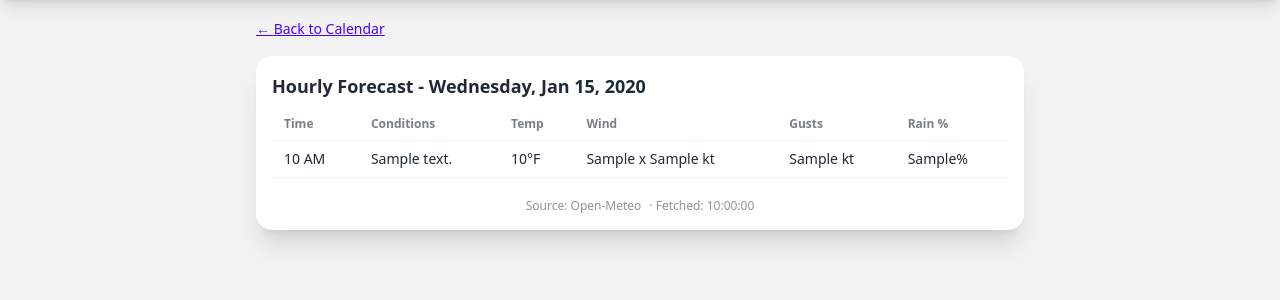
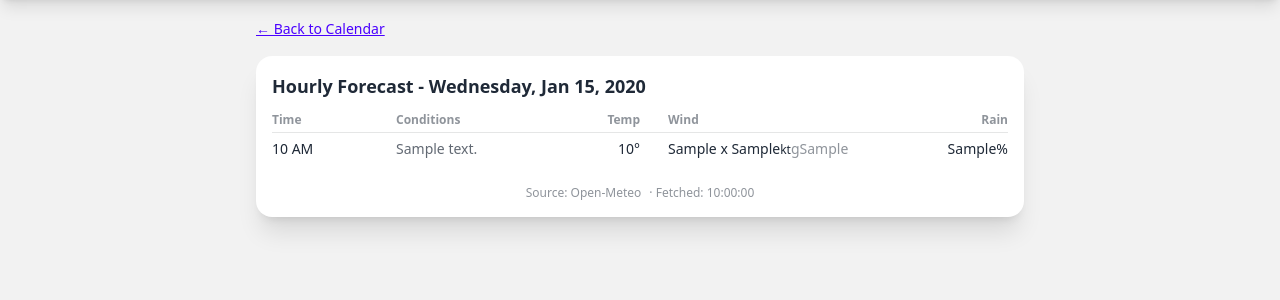
Before and after one commit to dustinkeib/hamsfly, a Django app: template apps/hamsalert/templates/hamsalert/hourly_forecast.html in a window 1280 px wide. Shown: the part 64-364 px from the top of the page. Run offline with Django 5.2, Linux system fonts and the light colour scheme; the template is opened without the code that fills it: most values are stand-ins (such as "Sample title", 1, 10 or a date in 2020); some libraries are stand-ins or nearby versions.

Commit message:
refactor hourly forecast from table to compact CSS grid layout
Co-Authored-By: Claude Opus 4.5 <noreply@anthropic.com>

```diff
--- a/apps/hamsalert/templates/hamsalert/hourly_forecast.html
+++ b/apps/hamsalert/templates/hamsalert/hourly_forecast.html
@@ -26,35 +26,23 @@
         <div class="card-body p-4">
             <h2 class="card-title text-lg">Hourly Forecast - {{ target_date|date:"l, M j, Y" }}</h2>
 
-            <div class="overflow-x-auto">
-                <table class="table table-sm table-zebra">
-                    <thead>
-                        <tr>
-                            <th>Time</th>
-                            <th>Conditions</th>
-                            <th>Temp</th>
-                            <th>Wind</th>
-                            <th>Gusts</th>
-                            <th>Rain %</th>
-                        </tr>
-                    </thead>
-                    <tbody>
-                        {% for hour in hourly.hours %}
-                        <tr>
-                            <td class="whitespace-nowrap font-medium">{{ hour.time|time:"g A" }}</td>
-                            <td>{{ hour.weather_description }}</td>
-                            <td>{% if hour.temperature_f is not None %}{{ hour.temperature_f }}°F{% else %}--{% endif %}</td>
-                            <td class="whitespace-nowrap">
-                                {{ hour.wind_arrow }}
-                                {{ hour.direction_compass }}
-                                {{ hour.wind_speed_kt }} kt
-                            </td>
-                            <td>{% if hour.wind_gusts_kt is not None %}{{ hour.wind_gusts_kt }} kt{% else %}--{% endif %}</td>
-                            <td>{% if hour.precipitation_probability is not None %}{{ hour.precipitation_probability }}%{% else %}--{% endif %}</td>
-                        </tr>
-                        {% endfor %}
-                    </tbody>
-                </table>
+            <div class="divide-y divide-base-300 text-sm">
+                <div class="grid grid-cols-[1fr_1fr_1fr_2fr_1fr] gap-x-1 py-1 text-xs text-base-content/50 font-semibold">
+                    <span>Time</span>
+                    <span>Conditions</span>
+                    <span class="text-right">Temp</span>
+                    <span class="pl-6">Wind</span>
+                    <span class="text-right">Rain</span>
+                </div>
+                {% for hour in hourly.hours %}
+                <div class="grid grid-cols-[1fr_1fr_1fr_2fr_1fr] gap-x-1 items-center py-1.5 {% if forloop.counter|divisibleby:2 %}bg-base-200/50{% endif %}">
+                    <span class="font-medium">{{ hour.time|time:"g A" }}</span>
+                    <span class="truncate text-base-content/70">{{ hour.weather_description }}</span>
+                    <span class="text-right">{% if hour.temperature_f is not None %}{{ hour.temperature_f }}°{% else %}--{% endif %}</span>
+                    <span class="pl-6 whitespace-nowrap">{{ hour.wind_arrow }} {{ hour.direction_compass }} {{ hour.wind_speed_kt }}<span class="text-xs">kt</span>{% if hour.wind_gusts_kt is not None %}<span class="text-base-content/50">g{{ hour.wind_gusts_kt }}</span>{% endif %}</span>
+                    <span class="text-right">{% if hour.precipitation_probability is not None %}{{ hour.precipitation_probability }}%{% else %}--{% endif %}</span>
+                </div>
+                {% endfor %}
             </div>
 
             <div class="flex items-center justify-center gap-2 flex-wrap mt-3 text-xs text-base-content/50">
```
